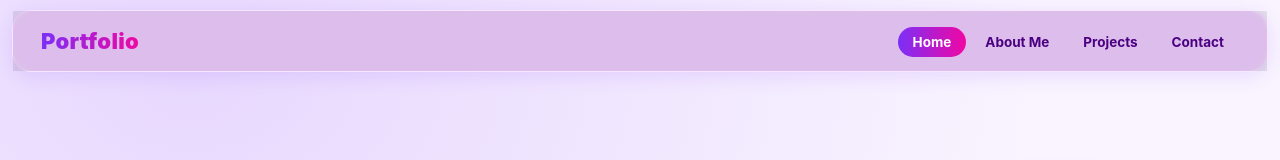
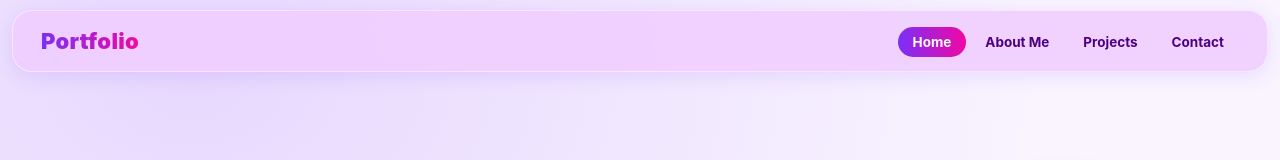
Before and after one commit to VelmaniM/VelmaniM-Portfolio, a React (Vite) app: page / in a window 1280 px wide. Shown: the top 160 px of the page. Built offline with nearby package versions, Linux system fonts and the light colour scheme.

Commit message:
Final update - added CV download and fixes

```diff
--- a/src/components/Navbar.css
+++ b/src/components/Navbar.css
@@ -1,3 +1,4 @@
+
 *, *::before, *::after {
   box-sizing: border-box;
   margin: 0; padding: 0;
@@ -61,15 +62,6 @@ nav {
 }
 
 .link { display:flex; gap:4px; list-style:none; align-items:center; }
-
-.link::before {
-  content: "";
-  position: fixed;
-  inset: 0;
-  background: rgba(0,0,0,0.08);
-  backdrop-filter: blur(2px);
-  z-index: -1;
-}
 
 .link li a {
   font-weight: 700;
```
